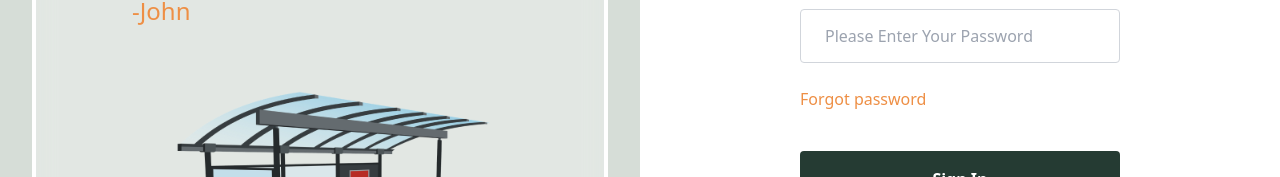
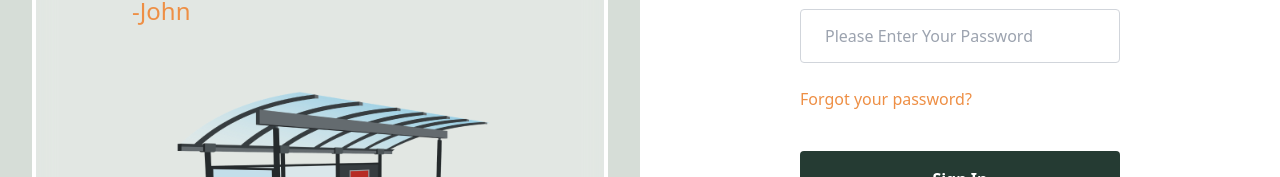
Before and after one commit to atlp-rwanda/rca-phantom-team2-fe, a React (Vite) app: page /signin in a window 1280 px wide. Shown: the part 381-558 px from the top of the page. Built offline with nearby package versions, Linux system fonts and the light colour scheme.

Commit message:
feat: added links on the the signin page

```diff
--- a/src/pages/SignIn.tsx
+++ b/src/pages/SignIn.tsx
@@ -113,7 +113,7 @@ for a bus!</h1>
               (errortext && <div className='my-1 text-red-500 text-xs'>{errortext}</div>)
               }</div>
               <Link to="/forgot-password">
-              <div className='text-bgyellow mt-6'> Forgot password</div></Link>
+              <div className='text-bgyellow mt-6'> Forgot your password?</div></Link>
             <button
               type='submit'
               className='flex items-center justify-center focus:shadow-outline mt-10 font-bold bg-bgprimary text-white py-4 px-4 rounded'
```
